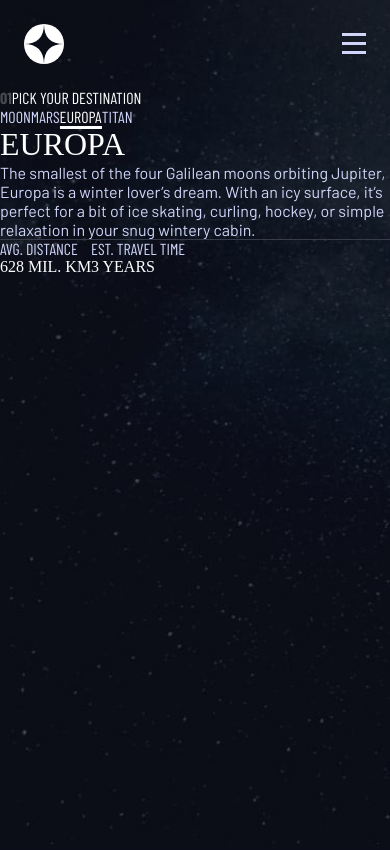
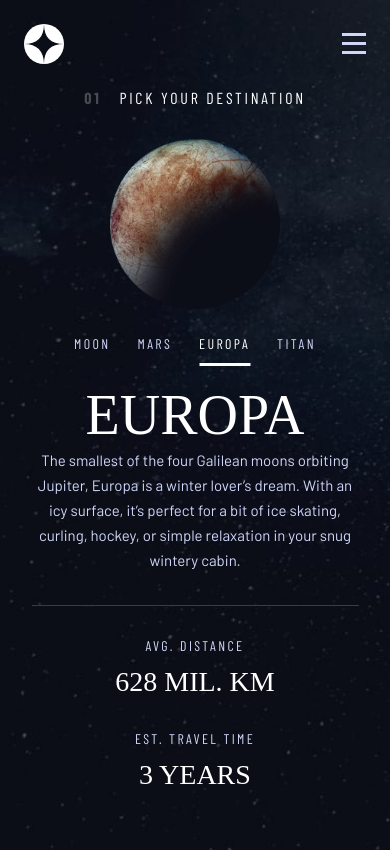
Before and after one commit to TakumaKira/space-tourism-website, a Next.js app: page /destination/europa in a window 390 px wide. Built offline with nearby package versions, Linux system fonts and the light colour scheme; a web font is replaced by a local one.

Commit message:
[dev] Add destination page styles for mobile

```diff
--- a/components/Layout.tsx
+++ b/components/Layout.tsx
@@ -19,22 +19,33 @@ export const Background = styled.div<{path: string}>`
   flex-direction: column;
   height: 100vh;
   @media (max-width: ${tabletToMobile - 1}px) {
-    min-height: 667px;
+    min-height: ${({path}) => {
+      switch (path) {
+        case '':
+          return '667px'
+        case 'destination':
+          return '850px'
+        case 'crew':
+        case 'technology':
+          return '710px'
+      }
+      return '667px'
+    }};
     background-image: ${({path}) => {
       return `url(${resourcePath[`${path.toUpperCase() || 'HOME'}_BACKGROUND_MOBILE`]})`
-    }}
+    }};
   }
   @media (min-width: ${tabletToMobile}px) and (max-width: ${desktopToTablet - 1}px) {
     min-height: 1024px;
     background-image: ${({path}) => {
       return `url(${resourcePath[`${path.toUpperCase() || 'HOME'}_BACKGROUND_TABLET`]})`
-    }}
+    }};
   }
   @media (min-width: ${desktopToTablet}px) {
     min-height: 900px;
     background-image: ${({path}) => {
       return `url(${resourcePath[`${path.toUpperCase() || 'HOME'}_BACKGROUND_DESKTOP`]})`
-    }}
+    }};
   }
   background-repeat: no-repeat;
   background-size: cover;
--- a/components/Navigation.tsx
+++ b/components/Navigation.tsx
@@ -15,6 +15,7 @@ const {
 
 const NavBar = styled.nav`
   width: 100%;
+  flex-shrink: 0;
   @media (max-width: ${tabletToMobile - 1}px) {
     height: 88px;
   }
--- a/pages/destination/[name].tsx
+++ b/pages/destination/[name].tsx
@@ -18,6 +18,9 @@ const Header = styled.div`
   font-family: Barlow Condensed;
   color: #FFFFFF;
   @media (max-width: ${tabletToMobile - 1}px) {
+    text-align: center;
+    font-size: 16px;
+    letter-spacing: 2.7px;
   }
   @media (min-width: ${tabletToMobile}px) and (max-width: ${desktopToTablet - 1}px) {
     position: absolute;
@@ -37,16 +40,11 @@ const Header = styled.div`
 const HeaderNum = styled.span`
   font-weight: bold;
   opacity: 0.25;
-  @media (max-width: ${tabletToMobile - 1}px) {
-  }
-  @media (min-width: ${tabletToMobile}px) and (max-width: ${desktopToTablet - 1}px) {
-  }
-  @media (min-width: ${desktopToTablet}px) {
-  }
 `
 const HeaderText = styled.span`
   font-weight: normal;
   @media (max-width: ${tabletToMobile - 1}px) {
+    margin-left: 18px;
   }
   @media (min-width: ${tabletToMobile}px) and (max-width: ${desktopToTablet - 1}px) {
     margin-left: 19px;
@@ -59,13 +57,15 @@ const HeaderText = styled.span`
 const Contents = styled.div`
   display: flex;
   @media (max-width: ${tabletToMobile - 1}px) {
+    width: 327px;
+    margin: auto;
+    flex-direction: column;
+    align-items: center;
   }
   @media (min-width: ${tabletToMobile}px) and (max-width: ${desktopToTablet - 1}px) {
     margin-top: 124px;
     flex-direction: column;
     align-items: center;
-  }
-  @media (min-width: ${desktopToTablet}px) {
   }
 `
 
@@ -73,6 +73,9 @@ const Planet = styled.div`
   position: relative;
   flex-shrink: 0;
   @media (max-width: ${tabletToMobile - 1}px) {
+    margin-top: 32px;
+    width: 170px;
+    height: 170px;
   }
   @media (min-width: ${tabletToMobile}px) and (max-width: ${desktopToTablet - 1}px) {
     width: 300px;
@@ -90,6 +93,8 @@ const TextBox = styled.div`
   display: flex;
   flex-direction: column;
   @media (max-width: ${tabletToMobile - 1}px) {
+    margin-top: 26px;
+    align-items: center;
   }
   @media (min-width: ${tabletToMobile}px) and (max-width: ${desktopToTablet - 1}px) {
     margin-top: 53px;
@@ -108,6 +113,12 @@ const TabBox = styled.ul`
   font-family: Barlow Condensed;
   color: #D0D6F9;
   @media (max-width: ${tabletToMobile - 1}px) {
+    height: 28px;
+    & > *:not(:first-child) {
+      margin-left: 27px;
+    }
+    font-size: 14px;
+    letter-spacing: 2.3625px;
   }
   @media (min-width: ${tabletToMobile}px) and (max-width: ${desktopToTablet - 1}px) {
     height: 34px;
@@ -128,12 +139,6 @@ const TabBox = styled.ul`
 `
 const Tab = styled.li<{selected: boolean}>`
   position: relative;
-  @media (max-width: ${tabletToMobile - 1}px) {
-  }
-  @media (min-width: ${tabletToMobile}px) and (max-width: ${desktopToTablet - 1}px) {
-  }
-  @media (min-width: ${desktopToTablet}px) {
-  }
   color: ${props => props.selected ? '#FFFFFF' : 'inherit'};
   &::after {
     content: '';
@@ -161,6 +166,8 @@ const H1 = styled.h1`
   margin-block-start: 0;
   margin-block-end: 0;
   @media (max-width: ${tabletToMobile - 1}px) {
+    margin-top: 20px;
+    font-size: 56px;
   }
   @media (min-width: ${tabletToMobile}px) and (max-width: ${desktopToTablet - 1}px) {
     margin-top: 32px;
@@ -178,6 +185,11 @@ const Description = styled.p`
   margin-block-end: 0;
   color: #D0D6F9;
   @media (max-width: ${tabletToMobile - 1}px) {
+    margin-top: 1px;
+    font-size: 15px;
+    line-height: 25px;
+    /* or 167% */
+    text-align: center;
   }
   @media (min-width: ${tabletToMobile}px) and (max-width: ${desktopToTablet - 1}px) {
     margin-top: 8px;
@@ -204,6 +216,10 @@ const StatBox = styled.div`
   }
   display: flex;
   @media (max-width: ${tabletToMobile - 1}px) {
+    margin-top: 32px;
+    width: 327px;
+    flex-direction: column;
+    align-items: center;
   }
   @media (min-width: ${tabletToMobile}px) and (max-width: ${desktopToTablet - 1}px) {
     margin-top: 49px;
@@ -219,6 +235,8 @@ const Stat = styled.div`
   display: flex;
   flex-direction: column;
   @media (max-width: ${tabletToMobile - 1}px) {
+    margin-top: 32px;
+    text-align: center;
   }
   @media (min-width: ${tabletToMobile}px) and (max-width: ${desktopToTablet - 1}px) {
     margin-top: 28px;
@@ -243,31 +261,13 @@ const Stat = styled.div`
 const StatLabel = styled.span`
   font-family: Barlow Condensed;
   color: #D0D6F9;
-  @media (max-width: ${tabletToMobile - 1}px) {
-  }
-  @media (min-width: ${tabletToMobile}px) and (max-width: ${desktopToTablet - 1}px) {
-    font-size: 14px;
-    /* identical to box height */
-    letter-spacing: 2.3625px;
-  }
-  @media (min-width: ${desktopToTablet}px) {
-    font-size: 14px;
-    /* identical to box height */
-    letter-spacing: 2.3625px;
-  }
+  font-size: 14px;
+  letter-spacing: 2.3625px;
 `
 const StatInfo = styled.span`
   text-transform: uppercase;
-  @media (max-width: ${tabletToMobile - 1}px) {
-  }
-  @media (min-width: ${tabletToMobile}px) and (max-width: ${desktopToTablet - 1}px) {
-    margin-top: 12px;
-    font-size: 28px;
-  }
-  @media (min-width: ${desktopToTablet}px) {
-    margin-top: 12px;
-    font-size: 28px;
-  }
+  margin-top: 12px;
+  font-size: 28px;
 `
 
 interface TabItemProps {
```
Also changed, not shown: 1 other file (tests, documents, lock files or other folders).
